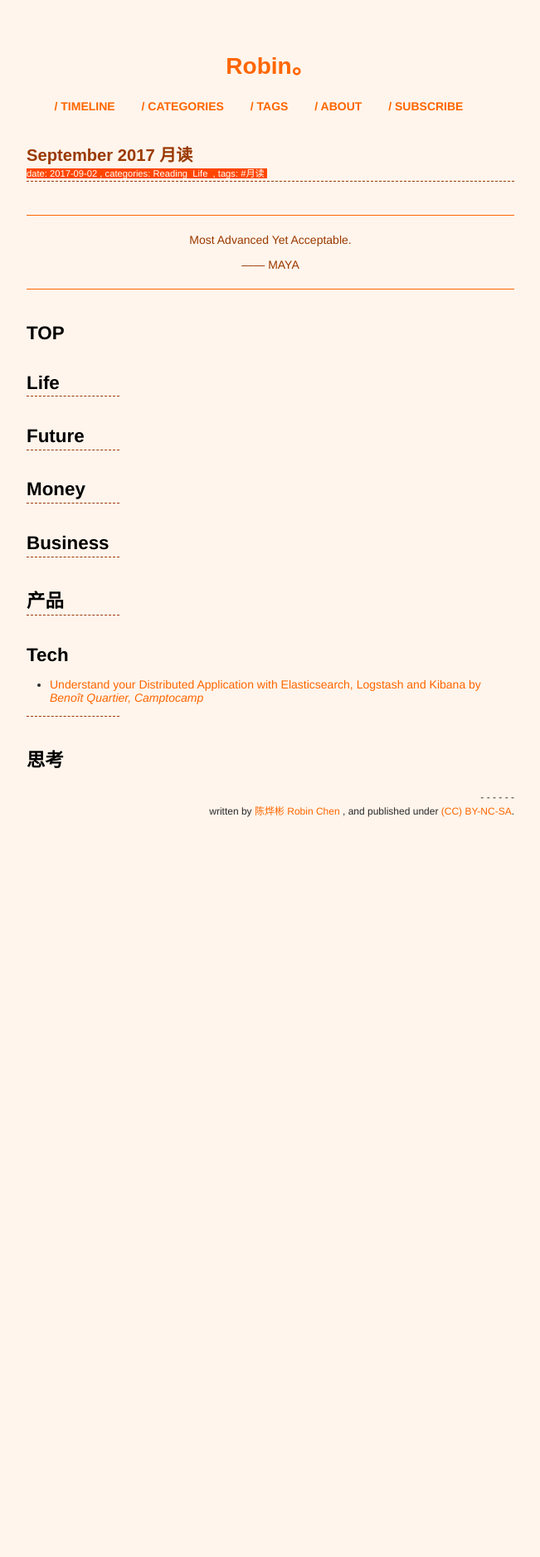
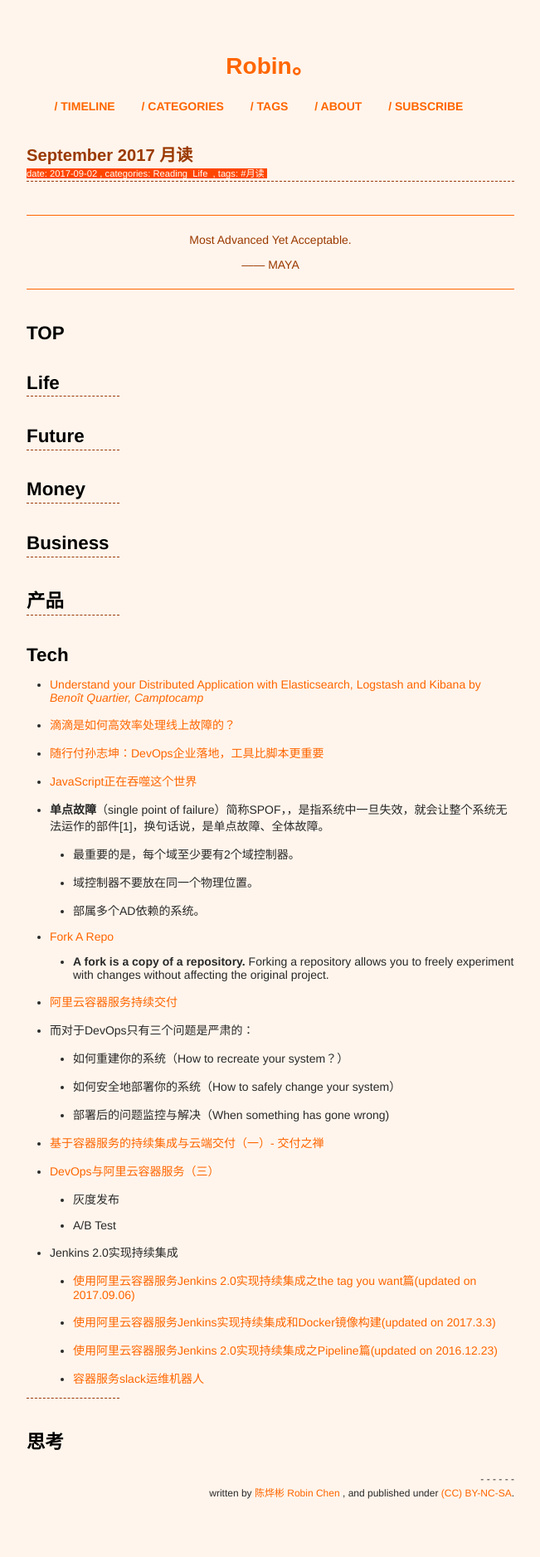
Before and after one commit to xianyuxmu/xianyuxmu.github.io, a Jekyll site: the page built from _posts/2017-09-02-monthly-reading.md, in a window 1280 px wide. Shown: the whole page at 83% size, without its empty margins (314-965 px from the left). Built offline with Jekyll 4.4.1, drawn with Linux system fonts in a browser that asks for light colours; comment, search, counter and statistics services are not loaded; before the commit the page ends 1055 px from its top, so only the background shows below that.

Commit message:
Reading of07 Sep. 2017

```diff
--- a/_posts/2017-09-02-monthly-reading.md
+++ b/_posts/2017-09-02-monthly-reading.md
@@ -52,6 +52,29 @@ tags:
 ## Tech
 
 - [Understand your Distributed Application with Elasticsearch, Logstash and Kibana by *Benoît Quartier, Camptocamp*](https://portal.klewel.com/watch/webcast/elasticsearch-meetup-november-2016/talk/1)
+- [滴滴是如何高效率处理线上故障的？](http://www.infoq.com/cn/news/2017/08/didi-ops-practise)
+- [随行付孙志坤：DevOps企业落地，工具比脚本更重要](https://mp.weixin.qq.com/s?__biz=MzIzNjUxMzk2NQ==&mid=2247485633&idx=1&sn=ce24f039077b6baf6e6e2fd6ba3e7adb)
+- [JavaScript正在吞噬这个世界](http://www.infoq.com/cn/news/2017/08/JavaScript-eating-world)
+- **单点故障**（single point of failure）简称SPOF，，是指系统中一旦失效，就会让整个系统无法运作的部件[1]，换句话说，是单点故障、全体故障。
+	- 最重要的是，每个域至少要有2个域控制器。
+	- 域控制器不要放在同一个物理位置。
+	- 部属多个AD依赖的系统。
+- [Fork A Repo](https://help.github.com/articles/fork-a-repo/)
+	- **A fork is a copy of a repository.** Forking a repository allows you to freely experiment with changes without affecting the original project.
+- [阿里云容器服务持续交付](https://github.com/AliyunContainerService/DevOps)
+- 而对于DevOps只有三个问题是严肃的：
+	- 如何重建你的系统（How to recreate your system？）
+	- 如何安全地部署你的系统（How to safely change your system）
+	- 部署后的问题监控与解决（When something has gone wrong)
+- [基于容器服务的持续集成与云端交付（一）- 交付之禅](http://www.infoq.com/cn/articles/CICDInCaaS-DeliveryPrinciple)
+- [DevOps与阿里云容器服务（三）](https://yq.aliyun.com/articles/58414)
+	- 灰度发布
+	- A/B Test
+- Jenkins 2.0实现持续集成
+	- [使用阿里云容器服务Jenkins 2.0实现持续集成之the tag you want篇(updated on 2017.09.06)](https://yq.aliyun.com/articles/72703)
+	- [使用阿里云容器服务Jenkins实现持续集成和Docker镜像构建(updated on 2017.3.3)](https://yq.aliyun.com/articles/53971)
+	- [使用阿里云容器服务Jenkins 2.0实现持续集成之Pipeline篇(updated on 2016.12.23)](https://yq.aliyun.com/articles/64970)
+	- [容器服务slack运维机器人](https://yq.aliyun.com/articles/58422)
 
 
 ----
```
